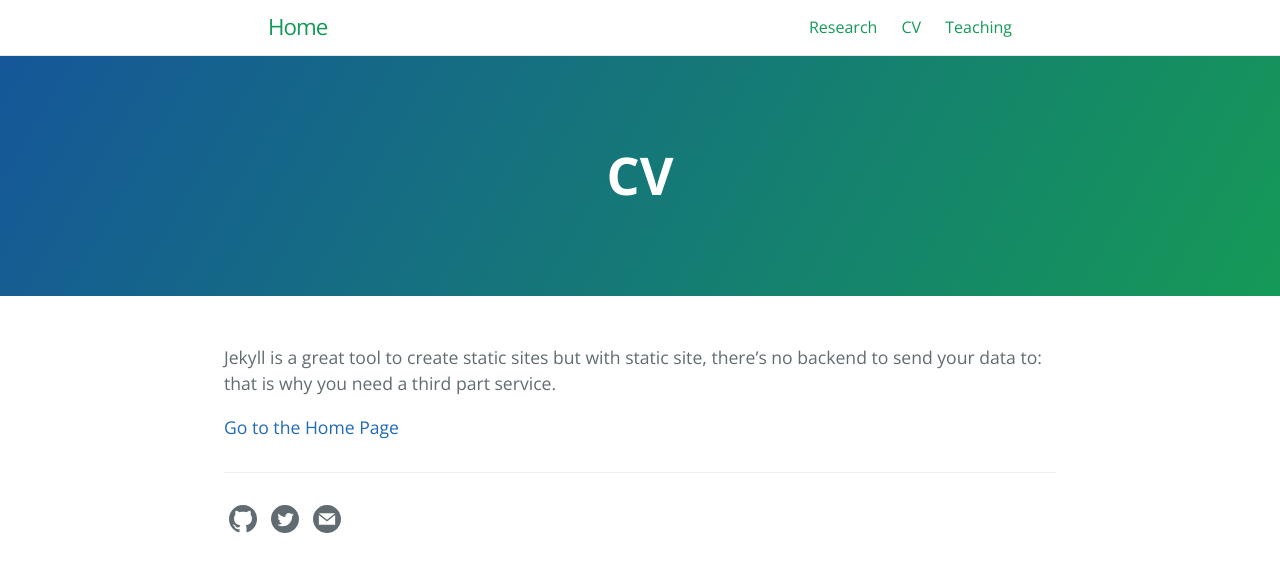
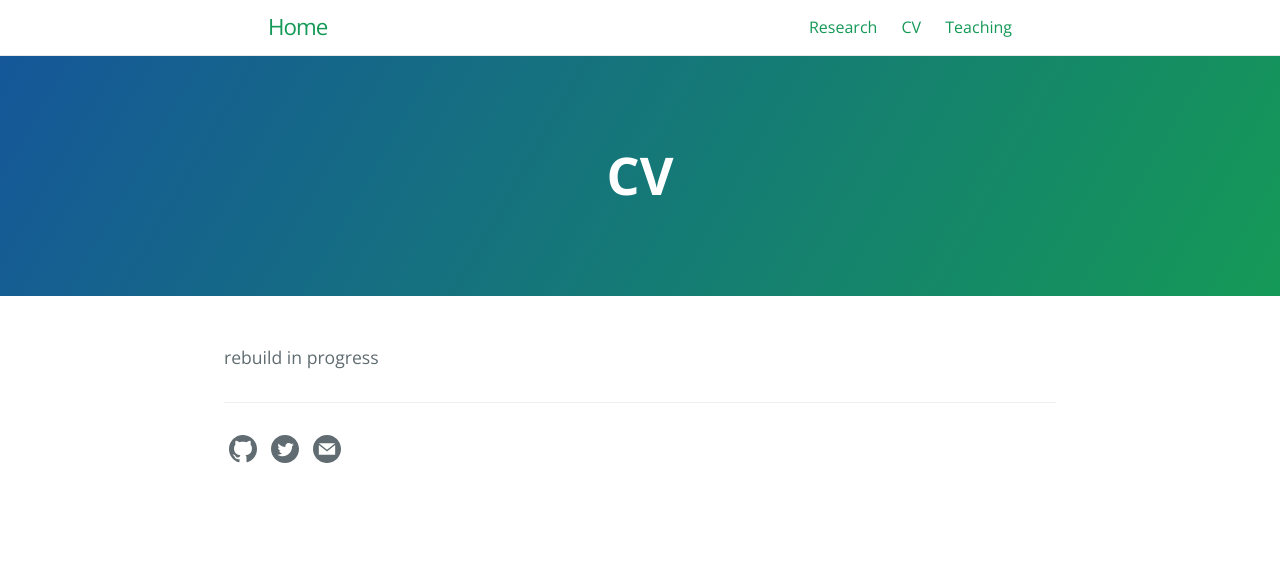
Before and after one commit to ccrismancox/ccrismancox.github.io, a Jekyll site: the page built from contact.md, in a window 1280 px wide. Shown: the top 572 px of the page. Built offline with Jekyll 4.4.1, drawn with Linux system fonts in a browser that asks for light colours.

Commit message:
rebuild message

```diff
--- a/contact.md
+++ b/contact.md
@@ -6,6 +6,4 @@ ref: CV
 order: 1
 ---
 
-Jekyll is a great tool to create static sites but with static site, there's no backend to send your data to: that is why you need a third part service.
-
-[Go to the Home Page]({{ '/' | absolute_url }})
+rebuild in progress
```
Also changed, not shown: about.md (+1 -1 lines), now.md (+1 -3 lines).
